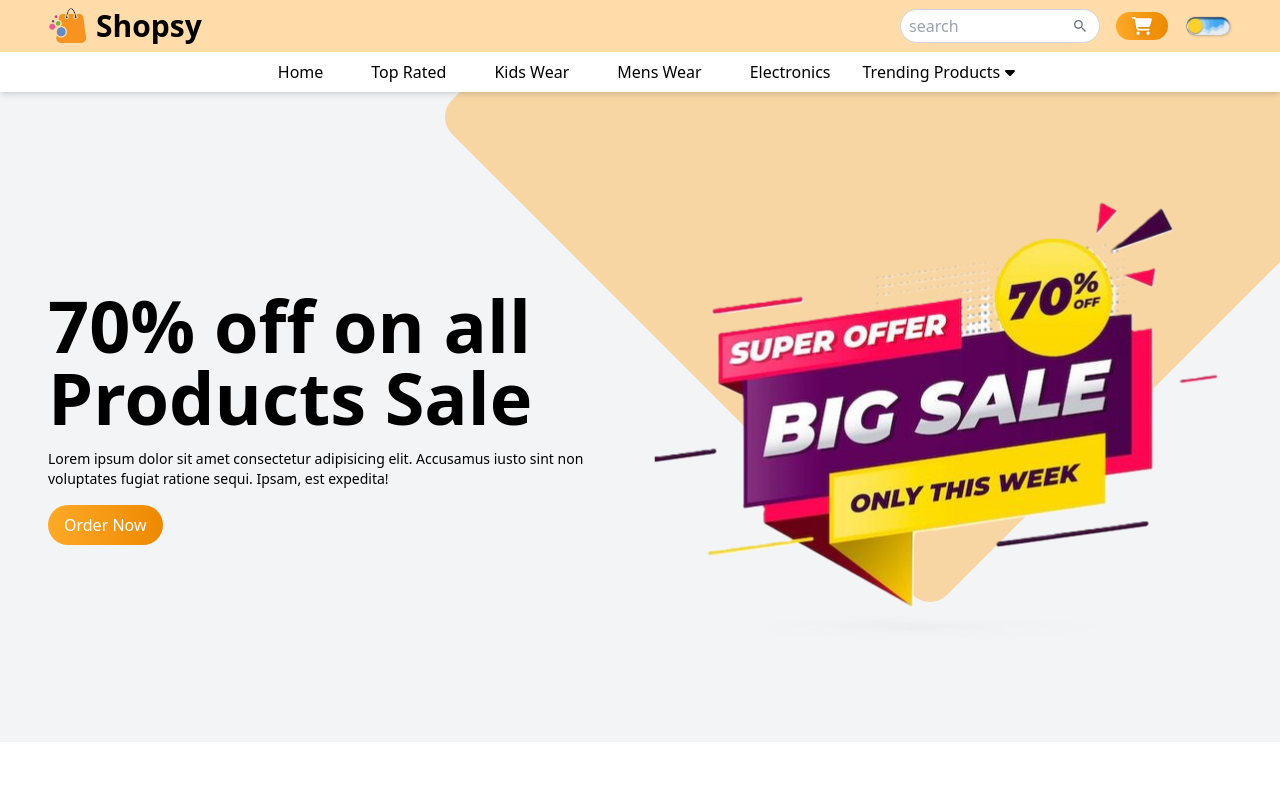
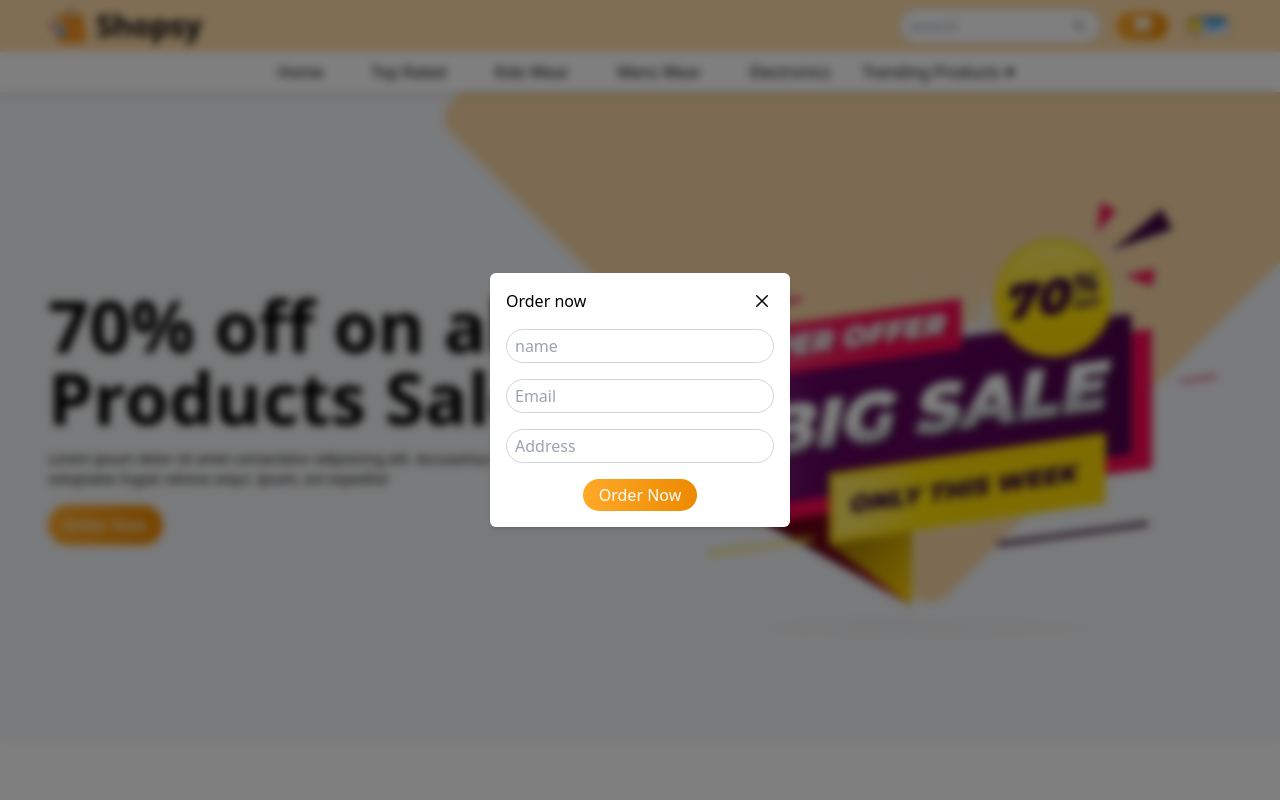
Before and after one commit to LLORCO/ECOMMERCE_WEB, a React (Vite) app: page / in a window 1280 px wide. Both pictures are taken after a click on the button 1142 px from the left and 26 px from the top of the page. Shown: the top 800 px of the page. Built offline with nearby package versions, Linux system fonts and the light colour scheme.

Commit message:
Added pop up for ordering

```diff
--- a/src/App.jsx
+++ b/src/App.jsx
@@ -1,39 +1,46 @@
-import React from 'react';
-import Navbar from './components/Navbar/Navbar';
-import {Hero} from './components/Hero/Hero';
-import { Products } from './components/Products/Products';
+import React from "react";
+import Navbar from "./components/Navbar/Navbar";
+import { Hero } from "./components/Hero/Hero";
+import { Products } from "./components/Products/Products";
 import AOS from "aos";
 import "aos/dist/aos.css";
-import TopProducts from './components/TopProducts/TopProducts';
-import Banner from './components/Banner/Banner';
-import Subscribe from './components/Subscribe/Subscribe';
-import Testimonials from './components/Testimonials/Testimonials';
-import Footer from './components/Footer/Footer';
+import TopProducts from "./components/TopProducts/TopProducts";
+import Banner from "./components/Banner/Banner";
+import Subscribe from "./components/Subscribe/Subscribe";
+import Testimonials from "./components/Testimonials/Testimonials";
+import Footer from "./components/Footer/Footer";
+import Popup from "./components/Popup/Popup";
 
 const App = () => {
- React.useEffect(()=>{
+  const [orderPopup, setOrderPopup] = React.useState(false);
+  const handleOrderPopup = () => {
+    setOrderPopup(!orderPopup);
+  };
+
+  React.useEffect(() => {
     AOS.init({
-    offset:100,
+      offset: 100,
       duration: 800,
-    easing:"ease-in-sine",
+      easing: "ease-in-sine",
       delay: 100,
     });
     AOS.refresh();
   }, []);
 
   return (
-    <div className='bg-white dark:bg-gray-900 dark:text-white duration-200'>
-      <Navbar/>
-      <Hero/>
-      <Products/>
-      <TopProducts/>
+    <div className="bg-white dark:bg-gray-900 dark:text-white duration-200">
+      <Navbar handleOrderPopup = {handleOrderPopup}/>
+      <Hero handleOrderPopup = {handleOrderPopup}/>
+      <Products />
+      <TopProducts handleOrderPopup = {handleOrderPopup}/>
       <Banner />
       <Subscribe />
-      <Products/>
-      <Testimonials/>
-      <Footer/>
+      <Products />
+      <Testimonials />
+      <Footer />
+      <Popup orderPopup = {orderPopup} setOrderPopup = {setOrderPopup} />
     </div>
   );
-}
+};
 
-export default App
+export default App;
--- a/src/components/Hero/Hero.jsx
+++ b/src/components/Hero/Hero.jsx
@@ -28,7 +28,7 @@
   },
 ];
 
-export const Hero = () => {
+export const Hero = ({handleOrderPopup}) => {
   var settings = {
     dots: false,
     arrows: false,
@@ -73,7 +73,9 @@
                     data-aos-duration="500"
                     data-aos-delay="300"
                   >
-                    <button className="bg-gradient-to-r from-primary to-secondary hover:scale-105 duration-200 text-white py-2 px-4 rounded-full">
+                    <button
+                    onClick={handleOrderPopup}
+                    className="bg-gradient-to-r from-primary to-secondary hover:scale-105 duration-200 text-white py-2 px-4 rounded-full">
                       Order Now
                     </button>
                   </div>
--- a/src/components/Navbar/Navbar.jsx
+++ b/src/components/Navbar/Navbar.jsx
@@ -50,7 +50,7 @@
   },
 ];
 
-const Navbar = () => {
+const Navbar = ({handleOrderPopup}) => {
   return (
     <div className="shadow-md bg-white dark:bg-gray-900 dark:text-white duration-200 relative z-40">
       {/* upper Navbar */}
@@ -81,7 +81,7 @@
 
             {/* order button */}
             <button
-              onClick={() => alert("Ordering not available yet")}
+              onClick={() => handleOrderPopup()}
               className="bg-gradient-to-r from-primary to-secondary transition-all duration-200 text-white py-1 px-4 rounded-full flex items-center gap-3 group"
             >
               <span className="group-hover:block hidden transition-all duration-200">
@@ -98,7 +98,7 @@
         </div>
       </div>
       {/* lower Navbar */}
-      <div className="flex justify-center">
+      <div data-aos="zoom-in" className="flex justify-center">
         <ul className="sm:flex hidden items-center gap-4">
           {Menu.map((data) => (
             <li key={data.id}>
--- /dev/null
+++ b/src/components/Popup/Popup.jsx
@@ -0,0 +1,50 @@
+import React from "react";
+import { IoCloseOutline } from "react-icons/io5";
+
+const Popup = ({ orderPopup, setOrderPopup }) => {
+  return (
+    <>
+      {orderPopup && (
+        <div className="popup">
+          <div className="h-screen w-screen fixed top-0 left-0 bg-black/50 z-50 backdrop-blur-sm">
+            <div className="fixed top-1/2 left-1/2 -translate-x-1/2 -translate-y-1/2 p-4 shadow-md bg-white dark:bg-gray-900 rounded-md duration-200 w-[300px]">
+              {/* header */}
+              <div className="flex items-center justify-between">
+                <div>
+                  <h1>Order now</h1>
+                </div>
+                <div>
+                    <IoCloseOutline
+                    className="text-2xl cursor-pointer"
+                    onClick={() => setOrderPopup(false)}
+                    />
+                </div>
+              </div>
+              {/* form section */}
+              <div className="mt-4">
+                <input type="text"
+                placeholder="name"
+                className="w-full rounded-full border border-gray-300 dark:border-gray-500 dark:bg-gray-800 px-2 py-1 mb-4"
+                />
+                <input type="email"
+                placeholder="Email"
+                className="w-full rounded-full border border-gray-300 dark:border-gray-500 dark:bg-gray-800 px-2 py-1 mb-4"
+                />
+                <input type="text"
+                placeholder="Address"
+                className="w-full rounded-full border border-gray-300 dark:border-gray-500 dark:bg-gray-800 px-2 py-1 mb-4"
+                />
+                <div className="flex justify-center">
+                    <button className="bg-gradient-to-r from-primary to-secondary hover:scale-105 duration-200 text-white py-1 px-4 rounded-full">Order Now</button>
+                </div>
+              </div>
+
+            </div>
+          </div>
+        </div>
+      )}
+    </>
+  );
+};
+
+export default Popup;
--- a/src/components/TopProducts/TopProducts.jsx
+++ b/src/components/TopProducts/TopProducts.jsx
@@ -28,7 +28,7 @@
   },
 ];
 
-const TopProducts = () => {
+const TopProducts = ({handleOrderPopup}) => {
   return (
     <div>
       <div className="container">
@@ -74,7 +74,7 @@
                 <p
                 className="text-gray-500 group-hover:text-white duration-300 text-sm line-clamp-2"
                 >{data.description}</p>
-                <button className="bg-primary hover:scale-105 duration-300 text-white py-1 px-4 rounded-full mt-4 group-hover:bg-white group-hover:text-primary">
+                <button className="bg-primary hover:scale-105 duration-300 text-white py-1 px-4 rounded-full mt-4 group-hover:bg-white group-hover:text-primary" onClick={handleOrderPopup}>
                     Order Now
                 </button>
               </div>
```
Lines whose indentation alone changed are shown as unchanged.
